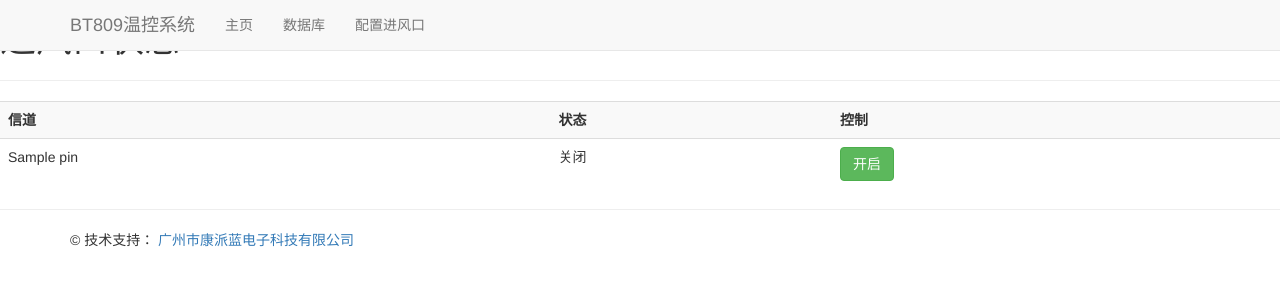
After one commit to xuweicn1/bt809-web, a Python web app: template app/templates/vents.html in a window 1280 px wide. The commit adds this page. Shown: the top 300 px of the page. Run offline with Jinja, Linux system fonts and the light colour scheme; the template is opened without the code that fills it: most values are stand-ins (such as "Sample title", 1, 10 or a date in 2020).

Commit message:
添加进风口

```diff
--- a/app/templates/includes/_navbar.html
+++ b/app/templates/includes/_navbar.html
@@ -14,6 +14,7 @@
       <ul class="nav navbar-nav">
         <li><a href="/">主页</a></li>
         <li><a href="/table">数据库</a></li>
+        <li><a href="/venvs">配置进风口</a></li>
       </ul>
 
       <!-- <ul class="nav navbar-nav navbar-right">
--- a/app/templates/table.html
+++ b/app/templates/table.html
@@ -17,7 +17,8 @@
 
 {% endblock%}
 
-{%block body%}<div class="container">
+{%block body%}
+<div class="container">
   <h4 class="text-center">Peraionak INFO</h4>
   <br>
     <table id="example" class="table table-striped table-bordered" style="width:100%">
--- /dev/null
+++ b/app/templates/vents.html
@@ -0,0 +1,27 @@
+{% extends 'layout.html'%}
+
+{%block body%}
+
+<h1>进风口状态</h1>
+   <hr>
+   <table class="table table-striped">
+    <tr>
+      <th>信道</th>
+      <th>状态</th>
+      <th>控制</th>
+    </tr>
+    {% for pin in pins %}
+      <tr>
+        <td>{{ pins[pin].name }}</td>
+        {% if pins[pin].state == true %}
+            <td>开启</td>
+            <td><a href="/{{pin}}/off" class="btn btn-danger" role="button">关闭</a></td>
+        {% else %}
+            <td>关闭</td>
+            <td><a href="/{{pin}}/on" class="btn btn-success" role="button">开启</a></td>
+        {% endif %}
+      </tr>
+    {% endfor %}
+  </table>
+
+{% endblock %}
```
Also changed, not shown: app/views.py (+46 -0 lines).
